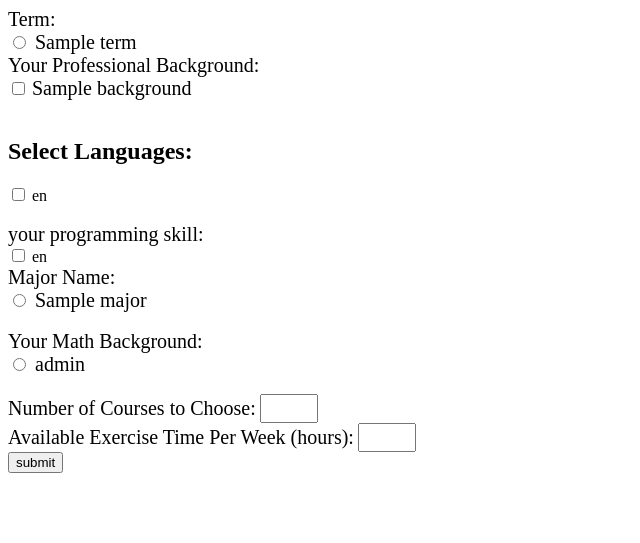
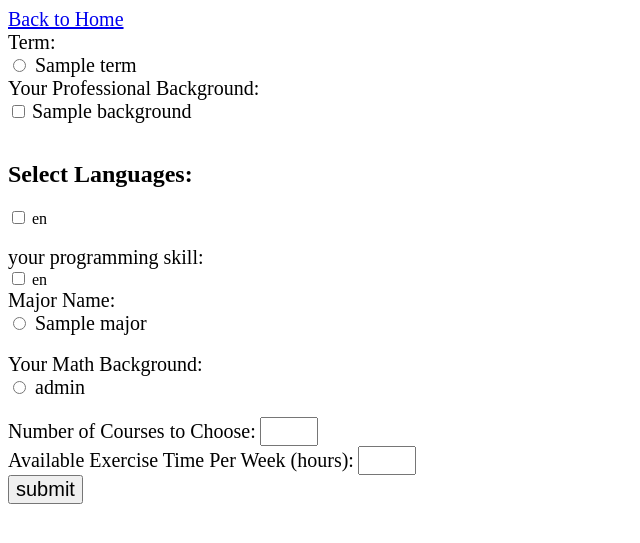
Before and after one commit to dengwanlin/Course-selection-advisor, a Flask app: template templates/questionnaire.html in a window 1280 px wide. Shown: the top 543 px of the page, without its empty margins (0-640 px from the left). Run offline with Flask 3, Linux system fonts and the light colour scheme; the template is opened without the code that fills it: most values are stand-ins (such as "Sample title", 1, 10 or a date in 2020); parts of the project's set-up code (start-up, migrations or seed data) failed here and were passed over.

Commit message:
Update questionnaire.html

```diff
--- a/templates/questionnaire.html
+++ b/templates/questionnaire.html
@@ -19,6 +19,7 @@
 </head>
 
 <body>
+    <a href="{{ url_for('home', username=session.get('username')) }}" style="font-size: 20px;">Back to Home</a>
     <form method="post" action="{{ url_for('submit_status') }}">
         <!-- select your term -->
         <label for="terms" style="font-size: 20px;">Term:</label>
@@ -112,7 +113,7 @@
         <input type="number" id="available_exercise_time_per_week" name="available_exercise_time_per_week" style="font-size: 20px;">
         <br>
 
-        <input type="submit" value="submit">
+        <input type="submit" style="font-size: 20px;" value="submit">
     </form>
 
     <script>
```
